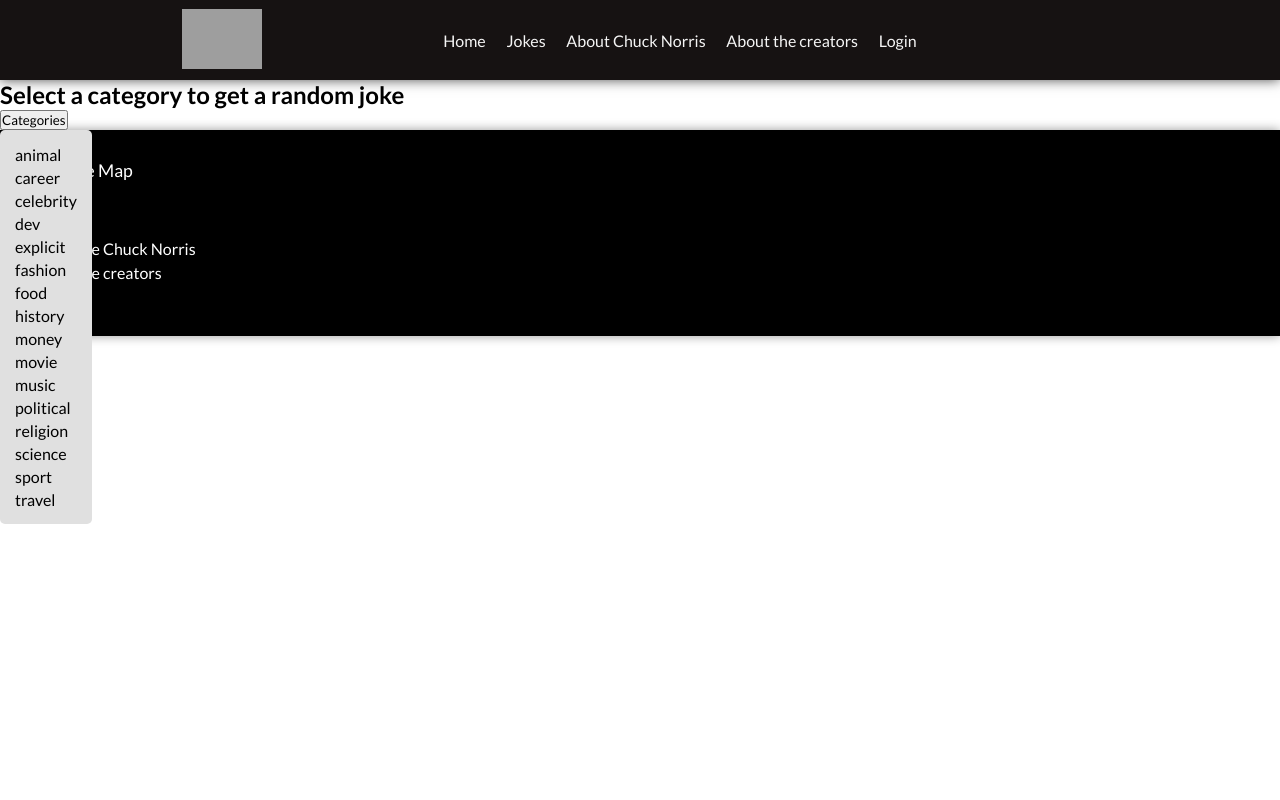
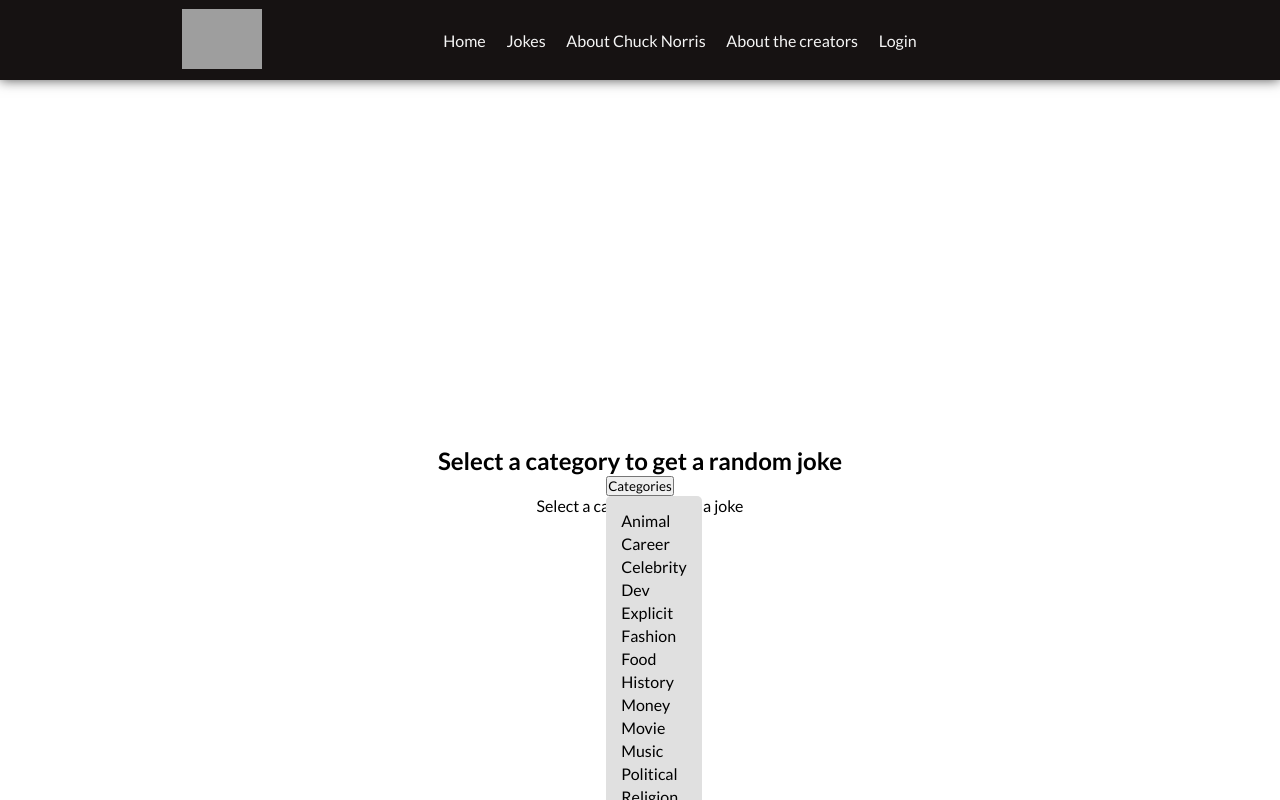
Before and after one commit to da4avi/chuck-norris-website, a React (Vite) app: page /jokes in a window 1280 px wide. Both pictures are taken after a click on the button "Categories". Shown: the top 800 px of the page. Built offline with nearby package versions, Linux system fonts and the light colour scheme; grey boxes are pictures that could not be loaded.

Commit message:
feat: add the fetch function on click

```diff
--- a/src/pages/Jokes/index.jsx
+++ b/src/pages/Jokes/index.jsx
@@ -1,10 +1,12 @@
 import './styles.css';
-import { useState, useRef } from 'react';
+import { useState, useEffect, useRef } from 'react';
 
 export default function Jokes() {
-    const [joke, setJoke] = useState()
+    const [joke, setJoke] = useState();
+    const [loading, setLoading] = useState(false)
+    const [dropdown, setDropdown] = useState(false);
 
-    const [dropdown, setDropdown] = useState(false);
+    const dropdownRef = useRef(null);
 
     const toggleDropdown = () => {
         setDropdown(!dropdown);
@@ -16,35 +18,57 @@ export default function Jokes() {
         "religion", "science", "sport", "travel"
     ];
 
-    const getJokeByCategory = (async (e) => {
+    const getJokeByCategory = async (category) => {
+        setLoading(true)
         try {
-            const response = await fetch(`https://api.chucknorris.io/jokes/random?category=${e.target.value}`, {
+            const response = await fetch(`https://api.chucknorris.io/jokes/random?category=${category}`, {
                 method: "GET",
                 headers: {
                     "Content-Type": "application/json",
                 }
-            })
+            });
 
-            const result = await response.json()
+            const result = await response.json();
+            setJoke(result.value);
+        } catch (error) {
+            console.error(error);
+        } finally {
+            setLoading(false)
+        }
+    };
 
-            setJoke(result)
-        } catch (error) {
+    useEffect(() => {
+        const handleClickOutside = (event) => {
+            if (dropdownRef.current && !dropdownRef.current.contains(event.target)) {
+                setDropdown(false);
+            }
+        };
 
-        }
-    })
+        document.addEventListener("mousedown", handleClickOutside);
+
+        return () => {
+            document.removeEventListener("mousedown", handleClickOutside);
+        };
+    }, [dropdown]);
 
     return (
-        <section>
+        <section className='jokes-section'>
             <h2>Select a category to get a random joke</h2>
-            <div className="dropdown">
-                <button onClick={toggleDropdown} className="navLink">
+            <div className="dropdown" ref={dropdownRef}>
+                <button onMouseEnter={toggleDropdown} onClick={toggleDropdown} className="navLink">
                     Categories
                 </button>
                 <ul className={`dropdownLinks ${dropdown ? "activeDropdown" : "inactiveDropdown"}`}>
                     {categories.map((category, index) => (
-                        <li key={index}>{category}</li>
+                        <li key={index} onClick={() => getJokeByCategory(category)}>
+                            {category}
+                        </li>
                     ))}
                 </ul>
+            </div>
+            <div className='joke'>
+                {loading && <p>Loading new joke</p>}
+                {joke && !loading ? joke : loading || "Select a category to see a joke"}
             </div>
         </section>
     );
--- a/src/pages/Jokes/styles.css
+++ b/src/pages/Jokes/styles.css
@@ -1,3 +1,11 @@
+.jokes-section {
+    display: flex;
+    height: 100vh;
+    justify-content: center;
+    align-items: center;
+    flex-direction: column;
+}
+
 .activeDropdown {
     background-color: rgb(233, 233, 233);
     z-index: 1;
@@ -16,6 +24,7 @@
     visibility: hidden;
     transition: opacity 0.3s ease, visibility 0.3s ease;
     list-style: none;
+    text-transform: capitalize;
 }
 
 .dropdownLinks.activeDropdown {
```
